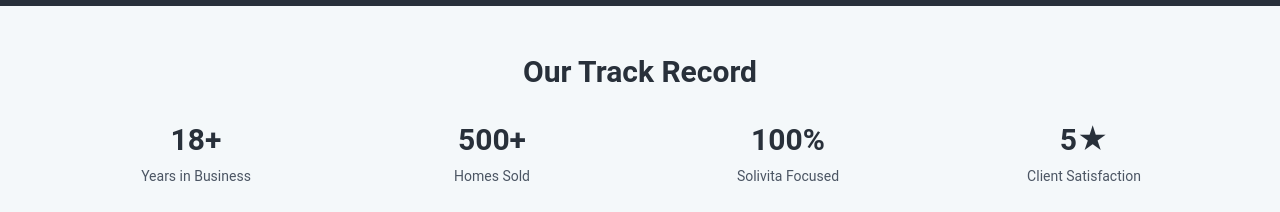
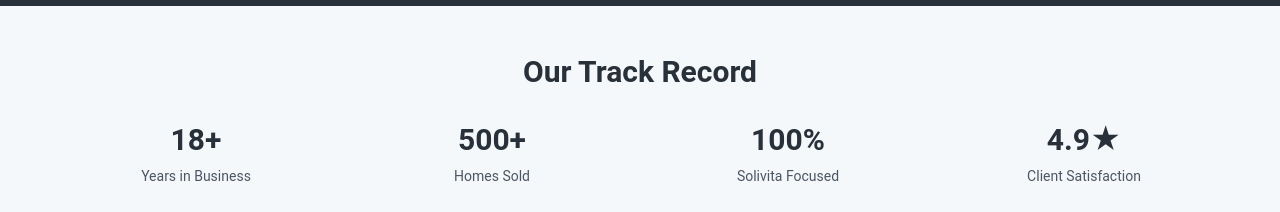
Before and after one commit to WestviewHomeSales/borchinirealty, a React (Vite) app: page /our-team in a window 1280 px wide. Shown: the part 5700-5912 px from the top of the page. Built offline with nearby package versions, Linux system fonts and the light colour scheme.

Commit message:
Update client satisfaction rating to 4.9 stars

```diff
--- a/src/components/OurTeamPage.tsx
+++ b/src/components/OurTeamPage.tsx
@@ -284,7 +284,7 @@
                 <div className="text-sm text-gray-600">Solivita Focused</div>
               </div>
               <div>
-                <div className="text-3xl font-bold text-navy mb-2">5★</div>
+                <div className="text-3xl font-bold text-navy mb-2">4.9★</div>
                 <div className="text-sm text-gray-600">Client Satisfaction</div>
               </div>
             </div>
```
